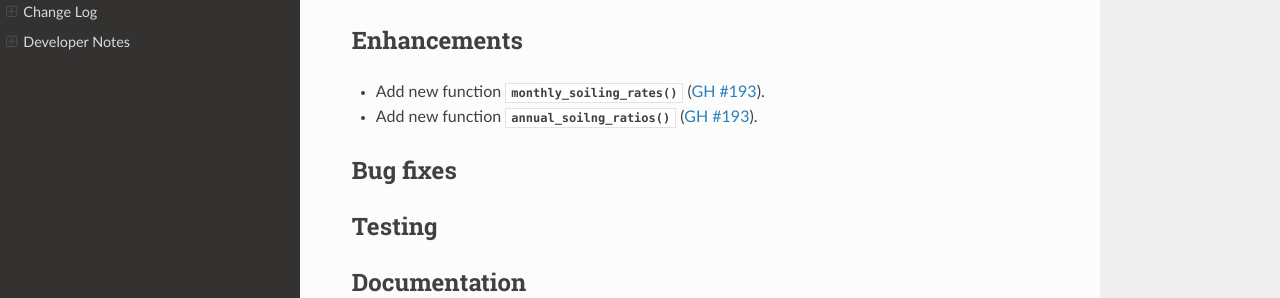
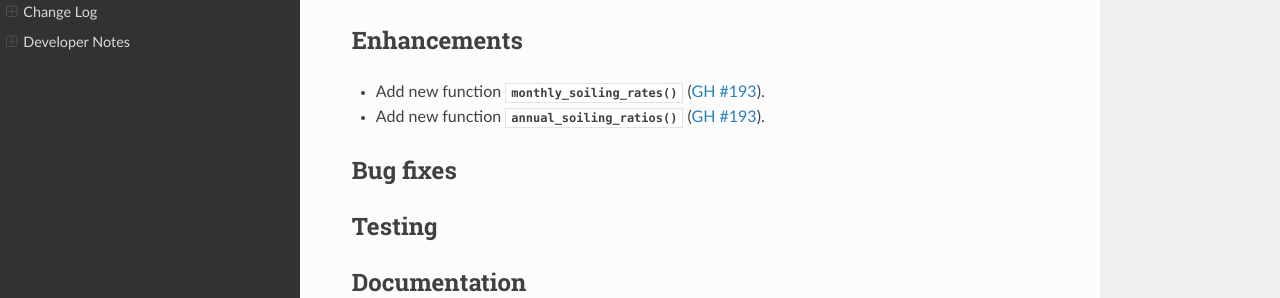
Before and after one commit to NREL/rdtools, a Sphinx documentation site: the page built from docs/sphinx/source/changelog/pending.rst, in a window 1280 px wide. Shown: the part 192-490 px from the top of the page. Built offline with Sphinx 7.4.7 and the Read the Docs theme 2.0.0, drawn with Linux system fonts in a browser that asks for light colours; pages that are not in the unit, such as notebooks, are missing from menus.

Commit message:
docs typo
Co-authored-by: Kevin Anderson <57452607+kanderso-nrel@users.noreply.github.com>

```diff
--- a/docs/sphinx/source/changelog/pending.rst
+++ b/docs/sphinx/source/changelog/pending.rst
@@ -9,7 +9,7 @@ API Changes
 Enhancements
 ------------
 * Add new function :py:func:`~rdtools.soiling.monthly_soiling_rates` (:pull:`193`).
-* Add new function :py:func:`~rdtools.annual_soilng_ratios` (:pull:`193`).
+* Add new function :py:func:`~rdtools.annual_soiling_ratios` (:pull:`193`).
 
 
 Bug fixes
```
